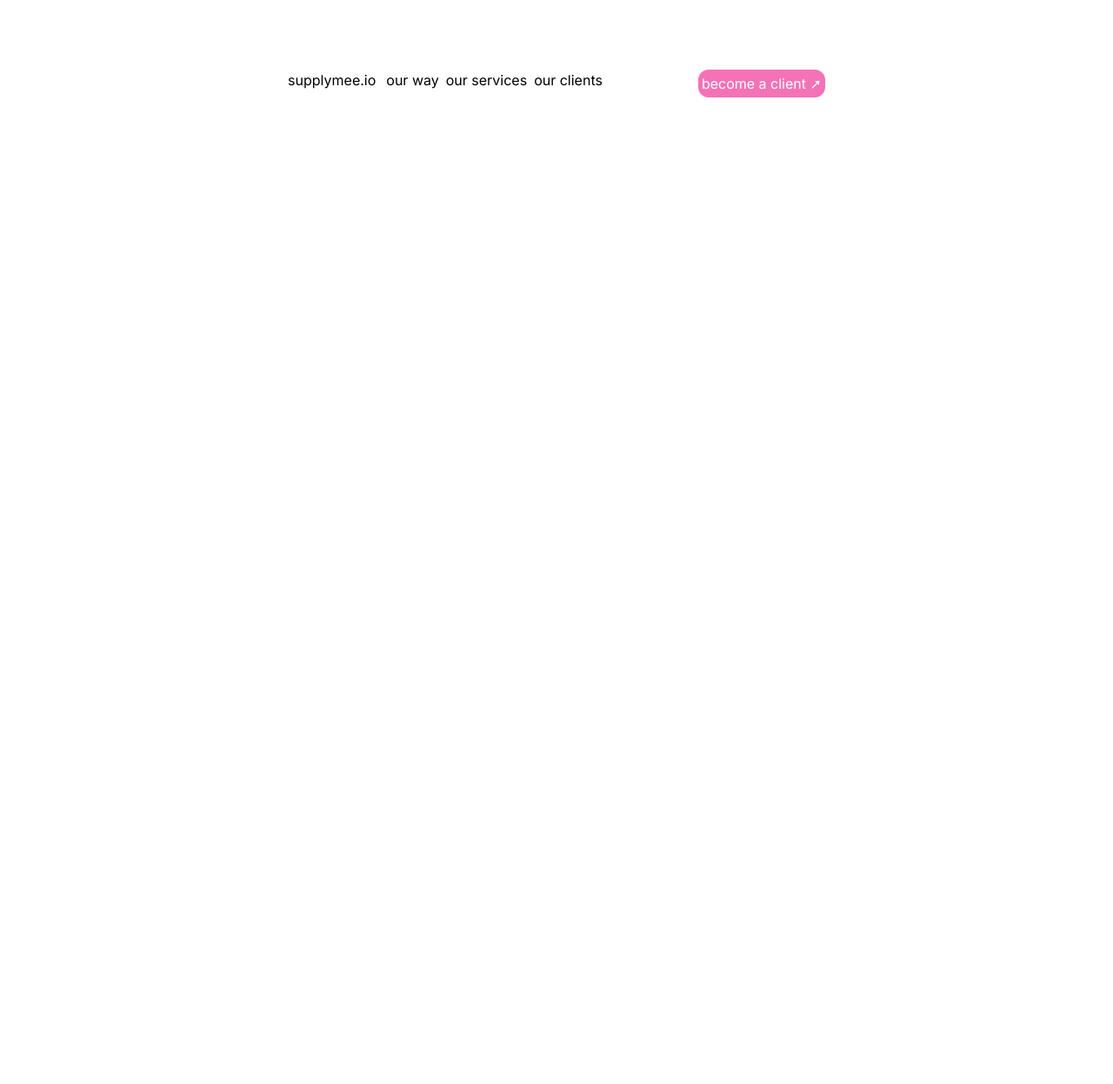
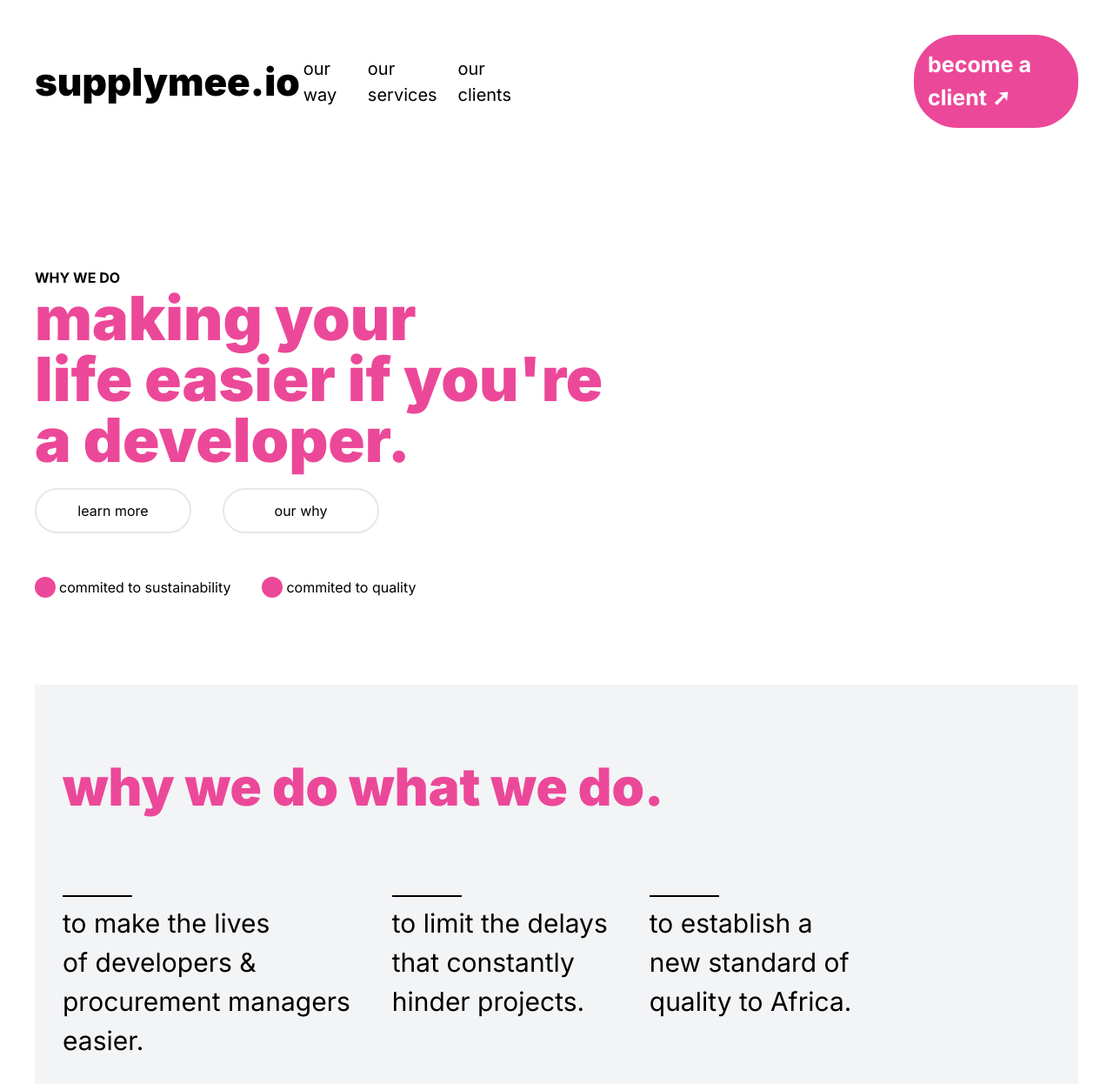
Before and after one commit to abdulmahl/supplymee, a Next.js app: page / in a window 1280 px wide. Shown: the top 1246 px of the page at 87% size. Before the commit the page ends 800 px from the top, so only its background shows below. Built offline with nearby package versions, Linux system fonts and the light colour scheme.

Commit message:
Added some sections.

```diff
--- /dev/null
+++ b/app/landing-page-components/section-one.tsx
@@ -0,0 +1,56 @@
+import Link from "next/link";
+import Image from "next/image";
+
+export default function SectionOne() {
+  return (
+    <>
+      <div className="pt-20">
+        <div>
+          <div>
+            <p className="font-[25px] font-bold">WHY WE DO</p>
+          </div>
+          <div>
+            <p className="text-pink-500 text-[36px] font-black md:text-[70px] leading-none">
+              making your <br />
+              life easier if you're <br />a developer.
+            </p>
+          </div>
+          <div className="flex gap-9 pt-[20px]">
+            <Link href={"/learn-more"}>
+              <button className="w-[180px] border-[2px] p-3 rounded-[35px] md:hover:border-pink-500 md:hover:text-pink-600">
+                learn more
+              </button>
+            </Link>
+            <Link href={"/our-why"}>
+              <button className="w-[180px] border-[2px] p-3 rounded-[35px] md:hover:border-pink-500 md:hover:text-pink-600">
+                our why
+              </button>
+            </Link>
+          </div>
+          <div className="flex flex-col gap-3 pt-[50px] md:flex-row md:gap-9">
+            <div className="flex gap-1">
+              <Image
+                src={"/energy.png"}
+                width={20}
+                height={20}
+                alt="Energy Saver Icon"
+                className="bg-pink-500 rounded-[50px] p-3"
+              />
+              <p>commited to sustainability</p>
+            </div>
+            <div className="flex gap-1">
+              <Image
+                src={"/correct.png"}
+                width={20}
+                height={20}
+                alt="Verified Icon"
+                className="bg-pink-500 rounded-[50px] p-3"
+              />
+              <p>commited to quality</p>
+            </div>
+          </div>
+        </div>
+      </div>
+    </>
+  );
+}
--- /dev/null
+++ b/app/landing-page-components/section-two.tsx
@@ -0,0 +1,35 @@
+export default function SectionTwo() {
+  return (
+    <>
+      <div className="bg-gray-100 mt-[100px] p-8">
+        <div className="text-pink-500  text-[25px] pb-20 pt-10 font-black md:text-[35px] lg:text-[60px]">
+          <p>why we do what we do.</p>
+        </div>
+        <div className="flex flex-col gap-5 md:flex-row md:gap-12 lg:text-[30px]">
+          <div className="flex flex-col">
+            <span className="bg-black w-20 h-[2px] mb-2"></span>
+            <p>
+              to make the lives <br />
+              of developers & <br /> procurement managers <br /> easier.
+            </p>
+          </div>
+          <div className="flex flex-col">
+            <span className="bg-black w-20 h-[2px] mb-2"></span>
+            <p>
+              to limit the delays <br />
+              that constantly <br /> hinder projects.{" "}
+            </p>
+          </div>
+          <div className="flex flex-col">
+            <span className="bg-black w-20 h-[2px] mb-2"></span>
+            <p>
+              to establish a <br />
+              new standard of
+              <br /> quality to Africa.{" "}
+            </p>
+          </div>
+        </div>
+      </div>
+    </>
+  );
+}
--- a/app/layout.tsx
+++ b/app/layout.tsx
@@ -1,6 +1,6 @@
 import type { Metadata } from "next";
 import "./globals.css";
-import { inter } from "./lib/fonts";
+import { inter, fira_sans } from "./lib/fonts";
 
 export const metadata: Metadata = {
   title: "Create Next App",
--- a/app/page.tsx
+++ b/app/page.tsx
@@ -1,10 +1,16 @@
 import Image from "next/image";
 import Header from "./partials/header";
+import SectionOne from "./landing-page-components/section-one";
+import SectionTwo from "./landing-page-components/section-two";
 
 export default function Home() {
   return (
-    <main className="flex min-h-screen flex-col items-center justify-between p-20">
-      <Header />
+    <main className="p-5 md:flex flex-col md:p-10">
+      <div className="pb-20">
+        <Header />
+      </div>
+      <SectionOne />
+      <SectionTwo />
     </main>
   );
 }
--- a/app/partials/header.tsx
+++ b/app/partials/header.tsx
@@ -3,16 +3,35 @@
 export default function Header() {
   return (
     <header>
-      <div className="flex gap-3">
-        <p>supplymee.io</p>
-        <div className="flex gap-2 mr-[98px]">
-          <Link href={"/our-way"}>our way</Link>
-          <Link href={"/our-services"}>our services</Link>
-          <Link href={"/our-clients"}>our clients</Link>
+      <div className="flex items-center justify-between md:gap-1">
+        <Link href={"/"}>
+          <p className="text-[21px] font-black lg:text-[44px]">supplymee.io</p>
+        </Link>
+        <div className="flex gap-2 mr-[60px] lg:mr-[450px] gap-5 text-[20px]">
+          <Link
+            href={"/our-way"}
+            className="hidden md:block md:hover:text-pink-600"
+          >
+            our way
+          </Link>
+          <Link
+            href={"/our-services"}
+            className="hidden md:block md:hover:text-pink-600"
+          >
+            our services
+          </Link>
+          <Link
+            href={"/our-clients"}
+            className="hidden md:block md:hover:text-pink-600"
+          >
+            our clients
+          </Link>
         </div>
-        <div className="bg-pink-400 text-white p-1 rounded-xl">
-          <Link href={"/become-client"}>become a client ➚</Link>
-        </div>
+        <Link href={"/become-client"}>
+          <div className="bg-pink-500 rounded-[50px] px-4 py-4 font-bold md:text-[13px] md:hover:bg-pink-600 text-white lg:text-[25px]">
+            become a client ➚
+          </div>
+        </Link>
       </div>
     </header>
   );
```
Also changed, not shown: public/correct.png (added), public/energy.png (added).
